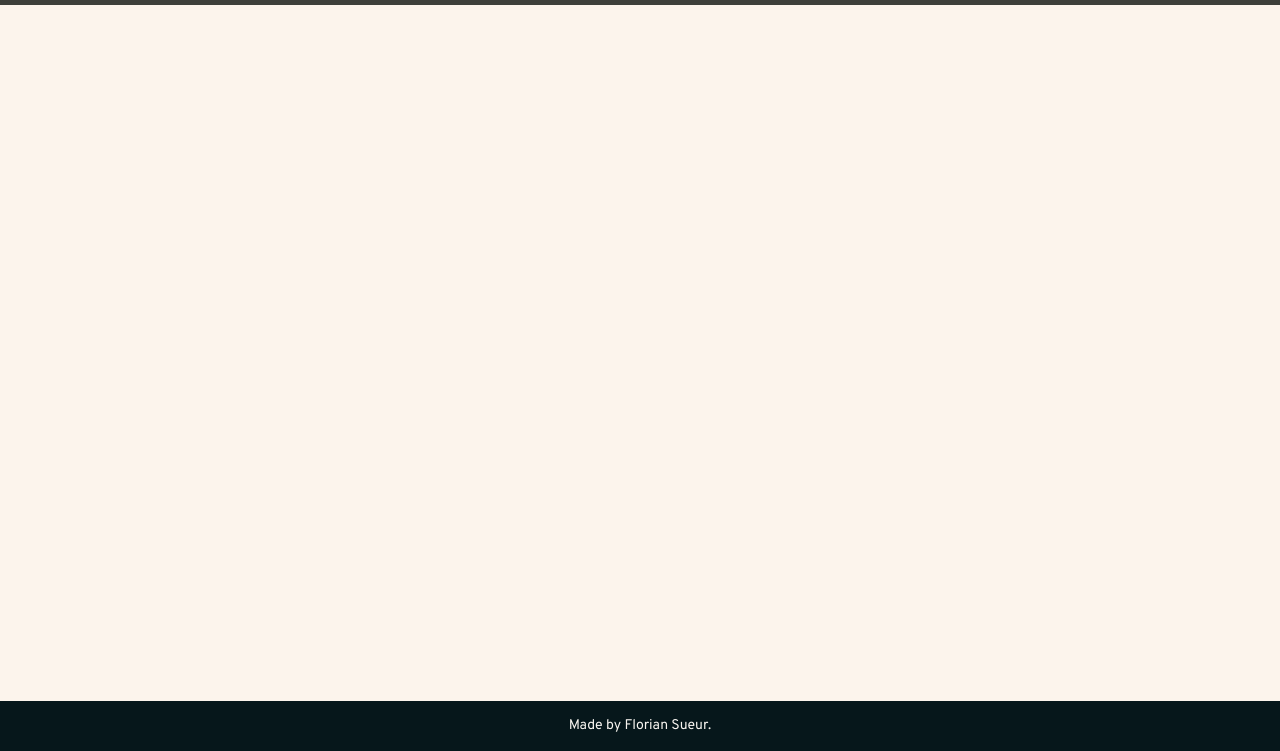
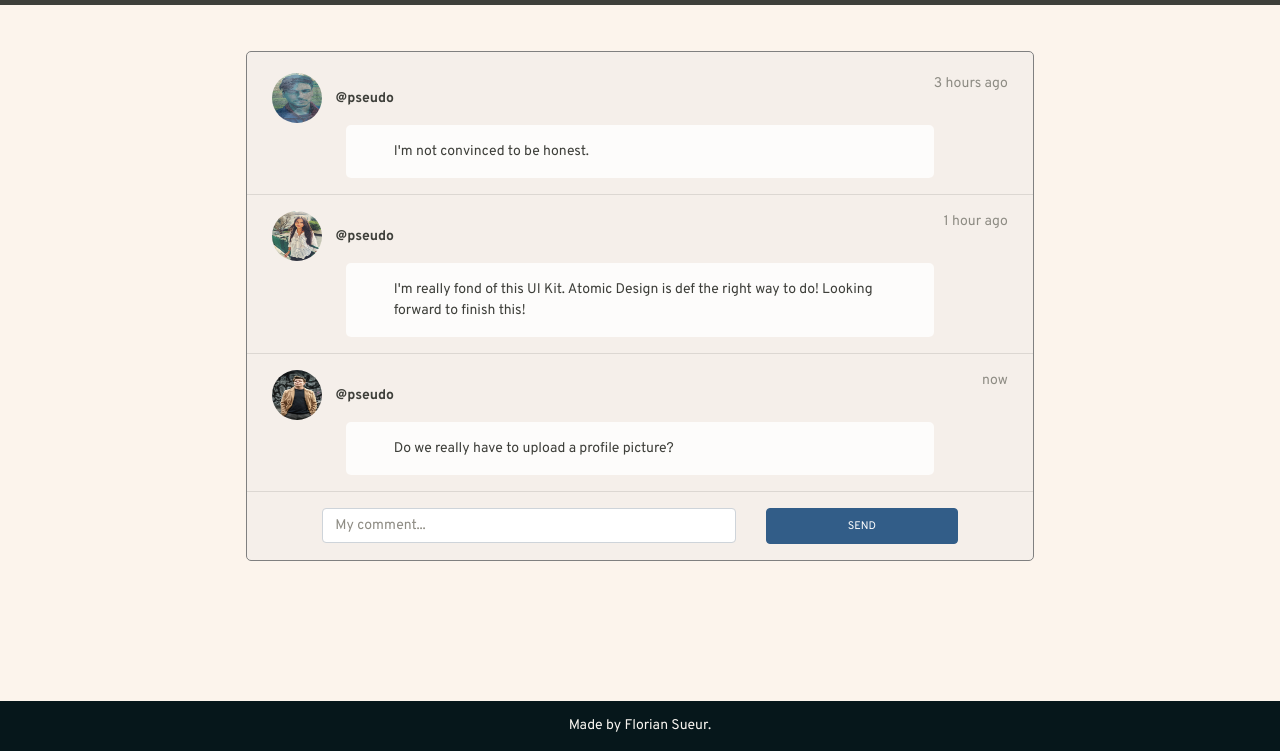
Before and after one commit to floriansr/Eventbrite-Atomic-Strap, a plain HTML site: page comments.html in a window 1280 px wide. Shown: the part 49-800 px from the top of the page. Drawn offline with nearby package versions, Linux system fonts and the light colour scheme.

Commit message:
Comments done.

```diff
--- a/comments.html
+++ b/comments.html
@@ -75,6 +75,73 @@
     </div>
    </header>
 
+    <div class="container">
+      <div class="contain"><br>
+
+ <div class="comment">
+          <div class="row">
+                         <div class="alignement">
+                                <div>
+                                    <img class="img-responsive-user-photo" src="images/flo.jpg" height="50" width="50">
+                                    <strong>@pseudo</strong>
+                                </div>
+
+                                 <span class="text-muted">3 hours ago</span>
+                         </div>
+                         <div class="textarea">
+                             <p class="px-5 pt-3">I'm not convinced to be honest.</p>
+                       </div>
+          </div>
+        </div>
+      <hr>
+        <div class="comment">
+          <div class="row">
+                         <div class="alignement">
+                                <div>
+                                    <img class="img-responsive-user-photo" src="images/alex.jpg" height="50" width="50">
+                                    <strong>@pseudo</strong>
+                                </div>
+
+                                <span class="text-muted">1 hour ago</span>
+                         </div>
+                        <div class="textarea">
+                         <p class="px-5 pt-3">I'm really fond of this UI Kit. Atomic Design is def the right way to do! Looking forward to finish this!</p>
+                  </div>
+          </div>
+        </div>
+      <hr>
+        <div class="comment">
+          <div class="row">
+                         <div class="alignement">
+                              <div>
+                                  <img class="img-responsive-user-photo" src="images/quentin.jpg" height="50" width="50">
+                                  <strong>@pseudo</strong>
+                              </div>
+
+                              <span class="text-muted">now</span>
+                         </div>
+
+                         <div class="textarea">
+                         <p class="px-5 pt-3">Do we really have to upload a profile picture?</p>
+                         </div>
+                  </div>
+        </div>
+        <hr>
+        <div class="reply">
+          <div class="row">
+                  <div class="col-md-8">
+                    <input type="text" class="form-control" placeholder="My comment..." id="inputDefault">
+                  </div>
+
+                  <div class="col-md-4">
+                    <button type="button" class="btn btn-primary btn-block">Send</button>
+                  </div>
+          </div>
+        </div>
+
+      </div>
+    </div>
+
    <footer class="footer">
           <span class="text-light">Made by Florian Sueur.</span>
       </footer>
```
Also changed, not shown: style.css.
